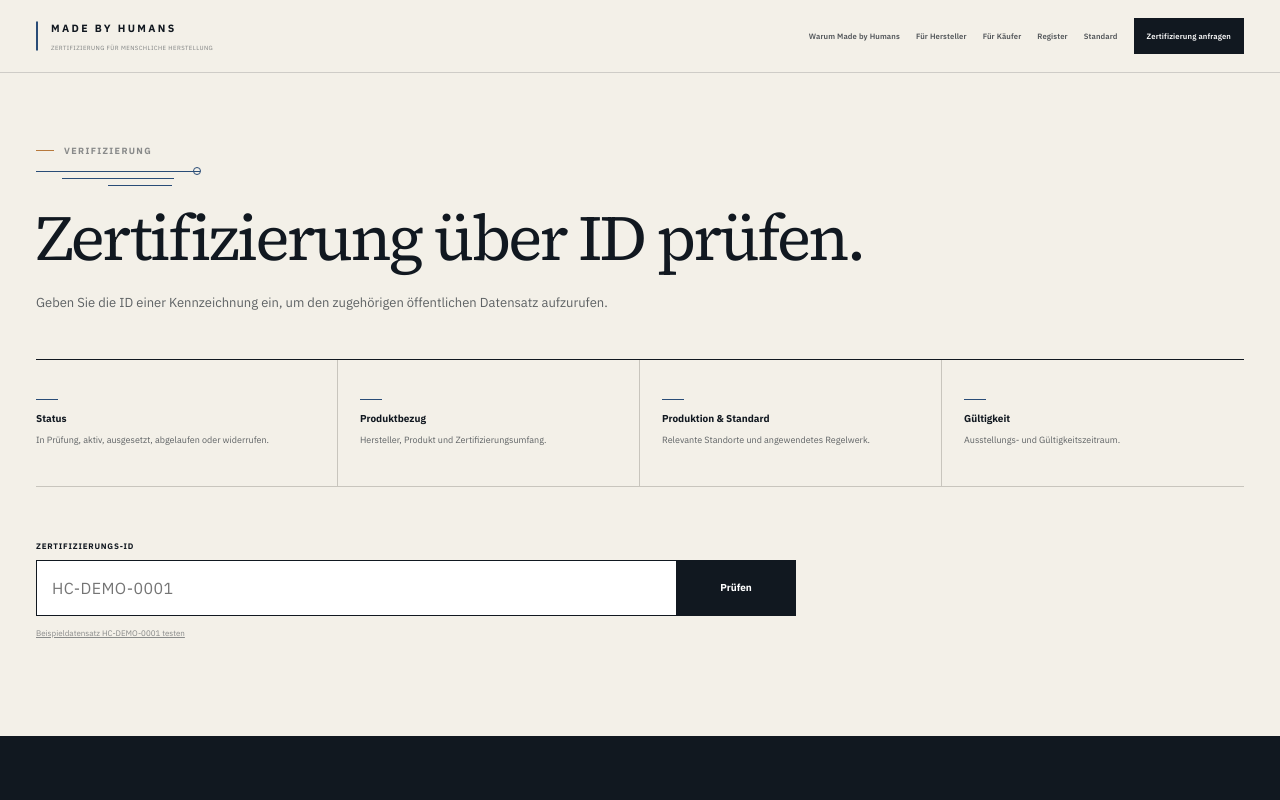
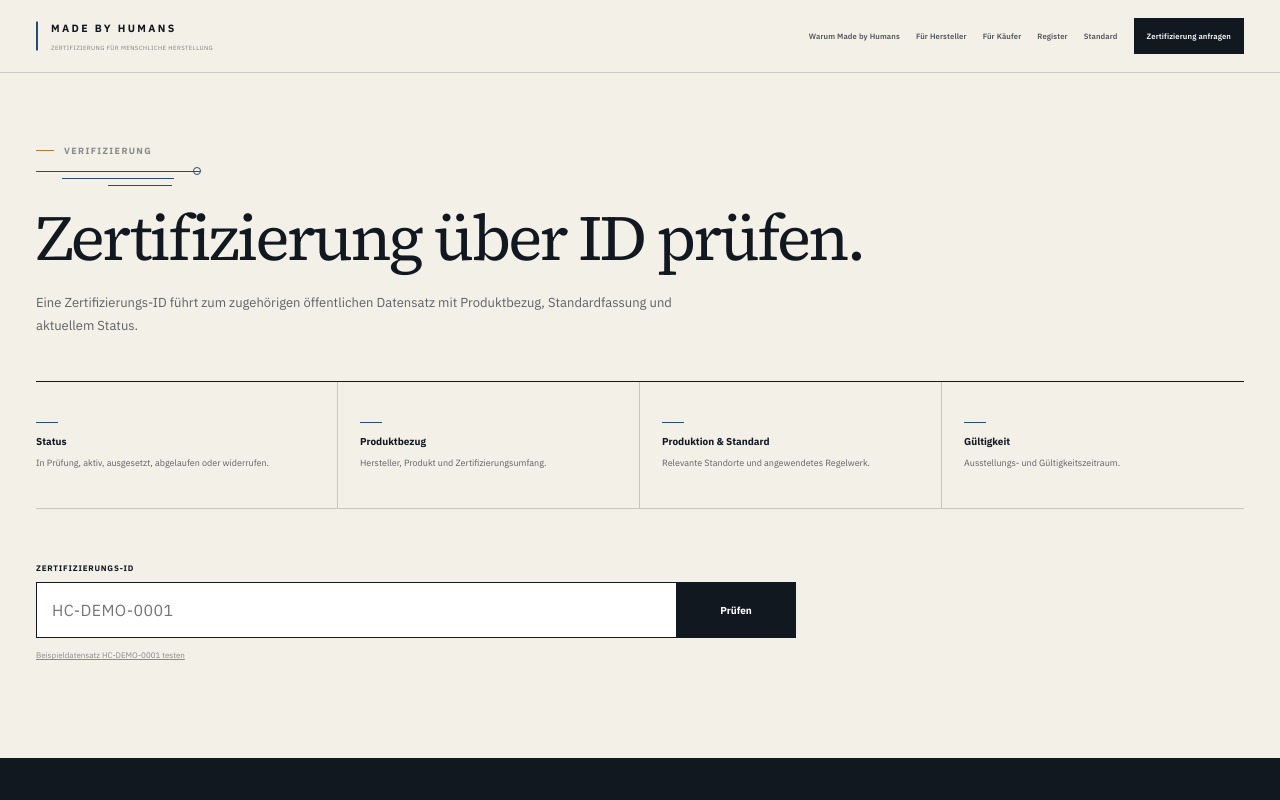
Before and after one commit to dennis-glaser-coder/human-certification-web, a Next.js app: page /pruefen in a window 1280 px wide. Shown: the top 800 px of the page. Built offline with nearby package versions, Linux system fonts and the light colour scheme.

Commit message:
Align institutional brand language

```diff
--- a/src/app/pruefen/page.js
+++ b/src/app/pruefen/page.js
@@ -68,7 +68,7 @@ export default function VerifyPage() {
           <BrandTrace compact />
           <h1>Zertifizierung über ID prüfen.</h1>
           <p>
-            Geben Sie die ID einer Kennzeichnung ein, um den zugehörigen öffentlichen Datensatz aufzurufen.
+            Eine Zertifizierungs-ID führt zum zugehörigen öffentlichen Datensatz mit Produktbezug, Standardfassung und aktuellem Status.
           </p>
         </div>
 
```
